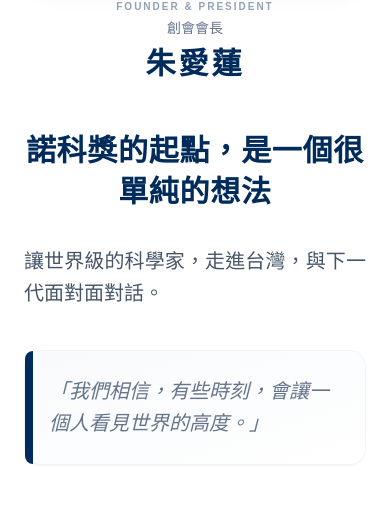
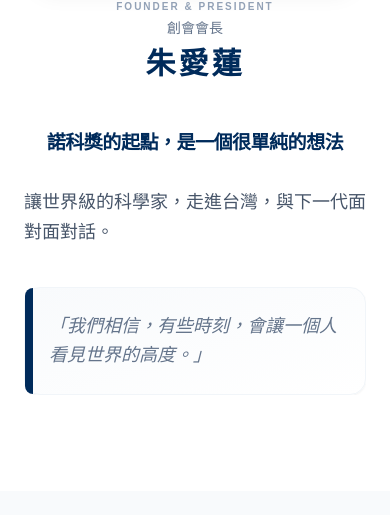
Before and after one commit to sky940714/nsic-website, a React (Vite) app: page / in a window 390 px wide. Shown: the part 3197-3712 px from the top of the page. Built offline with nearby package versions, Linux system fonts and the light colour scheme.

Commit message:
會長文字更改

```diff
--- a/src/components/PresidentSection.tsx
+++ b/src/components/PresidentSection.tsx
@@ -11,25 +11,27 @@ export default function PresidentSection() {
                     <div className="w-12 h-1 bg-[#002B5B] rounded-full mx-auto md:mx-0"></div>
                 </div>
 
-                {/* 內容區塊：使用 flex 控制手機與電腦的順序 */}
+                {/* 內容區塊 */}
                 <div className="flex flex-col md:flex-row items-center md:items-start gap-12 lg:gap-20">
 
-                    {/* 區塊 1：文字與引言 (手機版排在下方，電腦版在左方) */}
+                    {/* 區塊 1：文字與引言 */}
                     <div className="order-2 md:order-1 w-full md:w-7/12 flex flex-col justify-center relative">
 
-                        {/* 裝飾性巨型引號 (增加版面豐富度) */}
+                        {/* 裝飾性巨型引號 */}
                         <div className="hidden md:block absolute -top-12 -left-8 text-[140px] text-slate-50 font-serif leading-none select-none z-0">
                             “
                         </div>
 
-                        <div className="relative z-10">
-                            {/* 核心理念大字 */}
-                            <h3 className="text-3xl lg:text-4xl font-bold text-[#002B5B] leading-snug tracking-wide mb-8 text-center md:text-left">
+                        {/* 為了防止手機版強制單行超出螢幕，加上 overflow-x-hidden 保護 */}
+                        <div className="relative z-10 w-full overflow-x-hidden md:overflow-visible">
+
+                            {/* 核心理念大字：針對手機版強制不斷行 (whitespace-nowrap) 並縮小字級 */}
+                            <h3 className="text-[19px] sm:text-2xl md:text-3xl lg:text-4xl font-bold text-[#002B5B] leading-snug tracking-tight md:tracking-wide mb-8 text-center md:text-left whitespace-nowrap md:whitespace-normal">
                                 諾科獎的起點，<br className="hidden md:block" />是一個很單純的想法
                             </h3>
 
-                            {/* 內文說明 (加粗並增加間距) */}
-                            <div className="space-y-6 text-xl text-slate-600 leading-relaxed text-justify md:text-left mb-10 md:pr-12">
+                            {/* 內文說明 */}
+                            <div className="space-y-6 text-lg md:text-xl text-slate-600 leading-relaxed text-justify md:text-left mb-10 md:pr-12">
                                 <p className="font-medium">
                                     讓世界級的科學家，走進台灣，與下一代面對面對話。
                                 </p>
@@ -37,18 +39,18 @@ export default function PresidentSection() {
                                 <div className="hidden md:block w-16 h-[1px] bg-slate-300"></div>
                             </div>
 
-                            {/* 雜誌風質感引言卡片 (填補空虛感) */}
+                            {/* 雜誌風質感引言卡片 */}
                             <blockquote className="relative p-6 sm:p-8 bg-gradient-to-br from-[#f8fafc] to-white border border-slate-100 rounded-2xl shadow-sm md:mr-8 mt-4">
                                 {/* 左側深藍標示條 */}
                                 <div className="absolute top-0 left-0 w-2 h-full bg-[#002B5B] rounded-l-2xl"></div>
-                                <p className="text-xl lg:text-2xl text-slate-500 italic font-light leading-relaxed">
+                                <p className="text-lg md:text-xl lg:text-2xl text-slate-500 italic font-light leading-relaxed">
                                     「我們相信，有些時刻，會讓一個人看見世界的高度。」
                                 </p>
                             </blockquote>
                         </div>
                     </div>
 
-                    {/* 區塊 2：照片與署名 (手機版排在上方，電腦版在右方) */}
+                    {/* 區塊 2：照片與署名 */}
                     <div className="order-1 md:order-2 w-full max-w-[320px] md:max-w-none md:w-5/12 flex flex-col items-center md:items-end z-10">
 
                         {/* 鎖定 3:4 比例的專業肖像 */}
@@ -60,7 +62,7 @@ export default function PresidentSection() {
                             />
                         </div>
 
-                        {/* 精緻署名區塊：電腦版靠右，手機版置中 */}
+                        {/* 精緻署名區塊 */}
                         <div className="text-center md:text-right w-full md:pr-4">
                             <span className="block text-slate-400 text-[10px] tracking-[0.2em] uppercase mb-1 font-semibold">
                                 Founder & President
```
